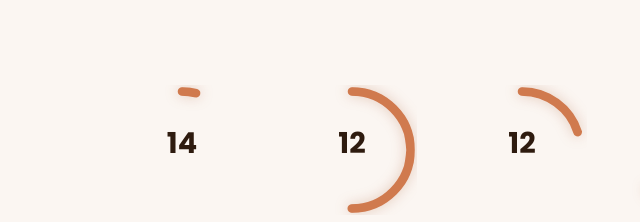
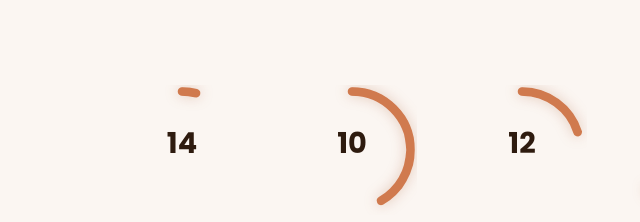
Before and after one commit to virusknock/rs2016pc, a plain HTML site: page index.html in a window 1280 px wide. Shown: the part 1840-2062 px from the top of the page, 203-843 px from the left. Drawn offline with Linux system fonts and the light colour scheme.

Commit message:
Correct time at set

```diff
--- a/index.html
+++ b/index.html
@@ -540,7 +540,7 @@ One thing led to another. Now there’s a wedding website.</p>
     <!-- Required JS files -->
     <script src="js/script.min.js"></script>
   <script>
-  const weddingDate = new Date("Nov 29, 2026 21:00:00").getTime();
+  const weddingDate = new Date("Nov 29, 2026 19:00:00").getTime();
 
   const circles = document.querySelectorAll(".countdown-ring circle");
   const circumference = 2 * Math.PI * 54;
```
